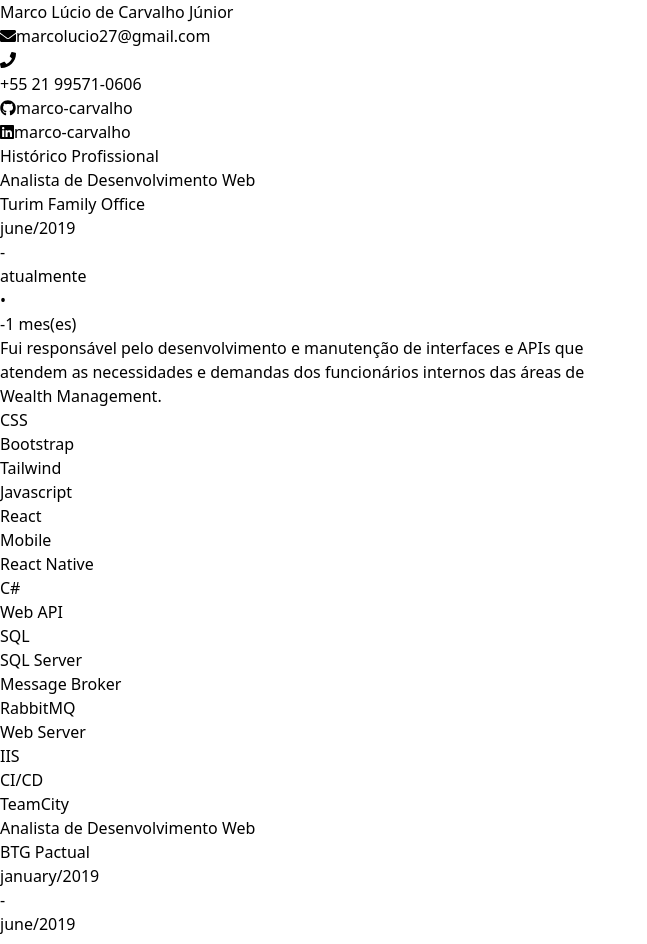
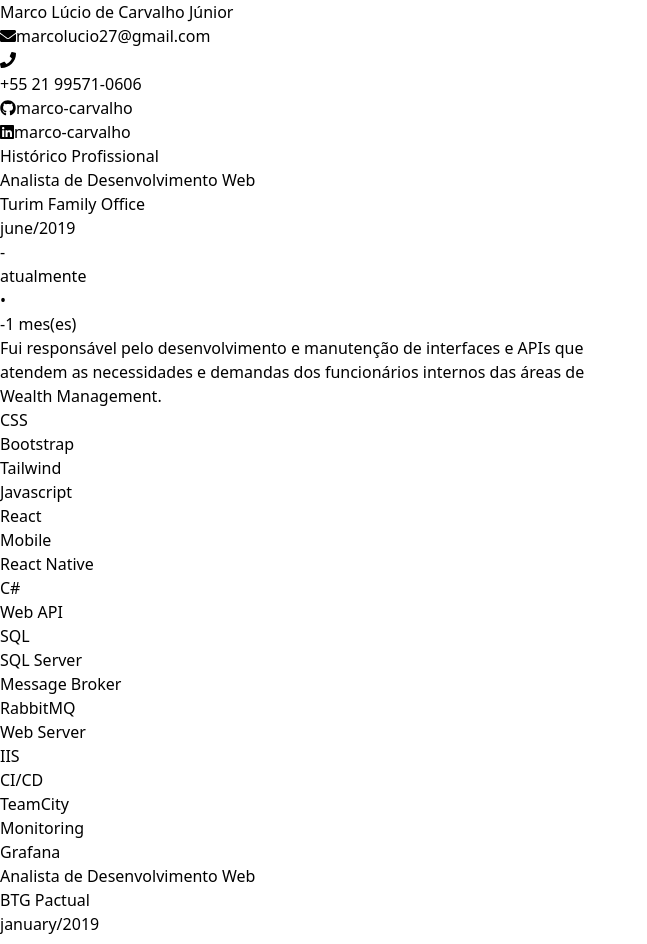
Before and after one commit to marco-carvalho/resume, a Vue app: page / in a window 1280 px wide. Shown: the top 944 px of the page, without its empty margins (0-647 px from the left). Built offline with nearby package versions, Linux system fonts and the light colour scheme.

Commit message:
add technology

```diff
--- a/src/App.vue
+++ b/src/App.vue
@@ -72,6 +72,7 @@ export default {
             {name: "Message Broker", subtecnologies: ["RabbitMQ"]},
             {name: "Web Server", subtecnologies: ["IIS"]},
             {name: "CI/CD", subtecnologies: ["TeamCity"]},
+            {name: "Monitoring", subtecnologies: ["Grafana"]},
           ]
         },
         {
@@ -194,6 +195,7 @@ export default {
             { name: "CI/CD", subtecnologies: ["Travis CI", "GoCD", "TeamCity"]},
             { name: "Logs", subtecnologies: ["Splunk"]},
             { name: "Cloud", subtecnologies: ["AWS"]},
+            { name: "Monitoring", subtecnologies: ["Grafana"]},
           ]
         }
       ],
```
